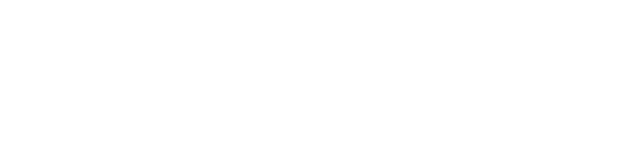
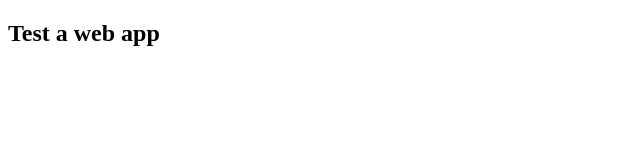
Before and after one commit to bundipcclinic/simple_projects, a plain HTML site: page index.html in a window 1280 px wide. Shown: the whole page, without its empty margins (0-640 px from the left). Drawn offline with Linux system fonts and the light colour scheme.

Commit message:
Another update of index.html

```diff
--- a/index.html
+++ b/index.html
@@ -6,6 +6,6 @@
 	<title></title>
 </head>
 <body>
-
+	<h2>Test a web app</h2>
 </body>
 </html>
```
